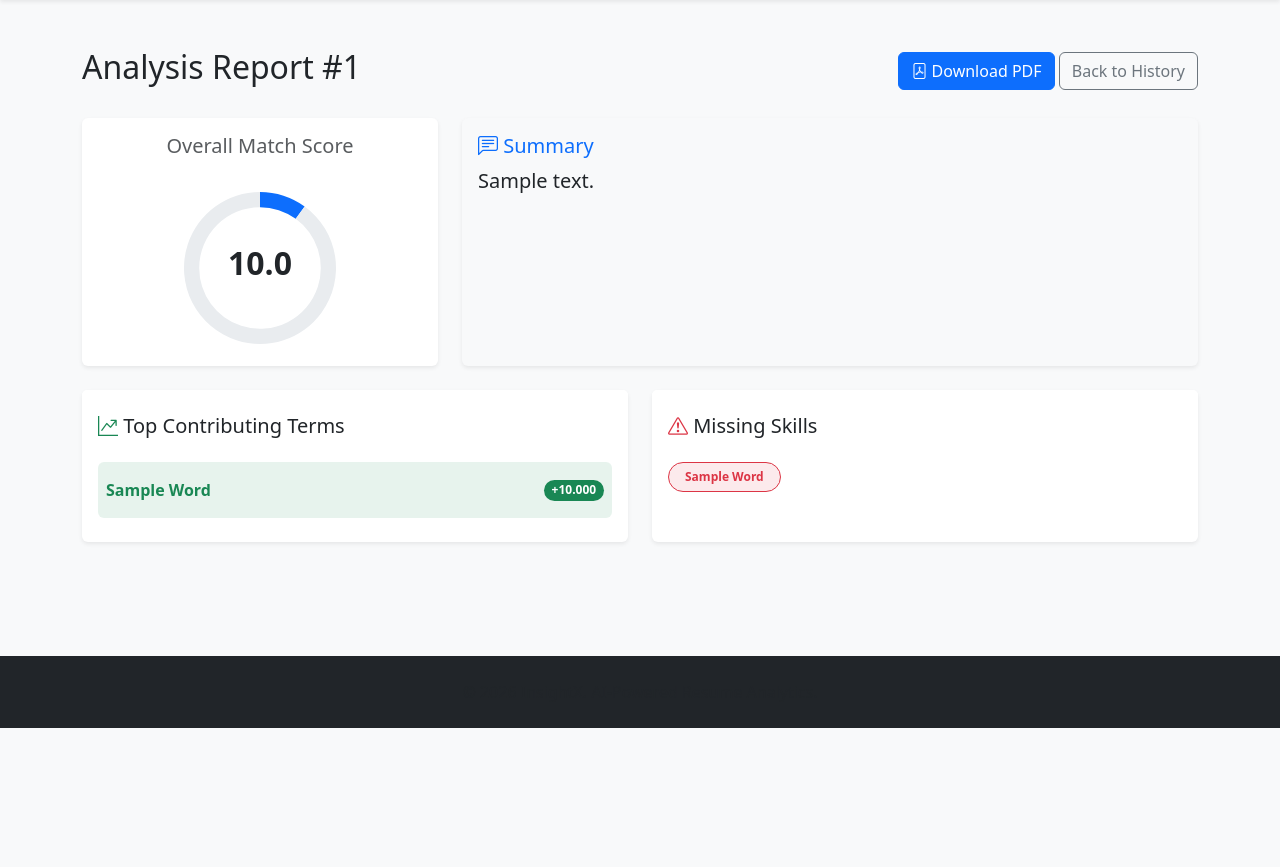
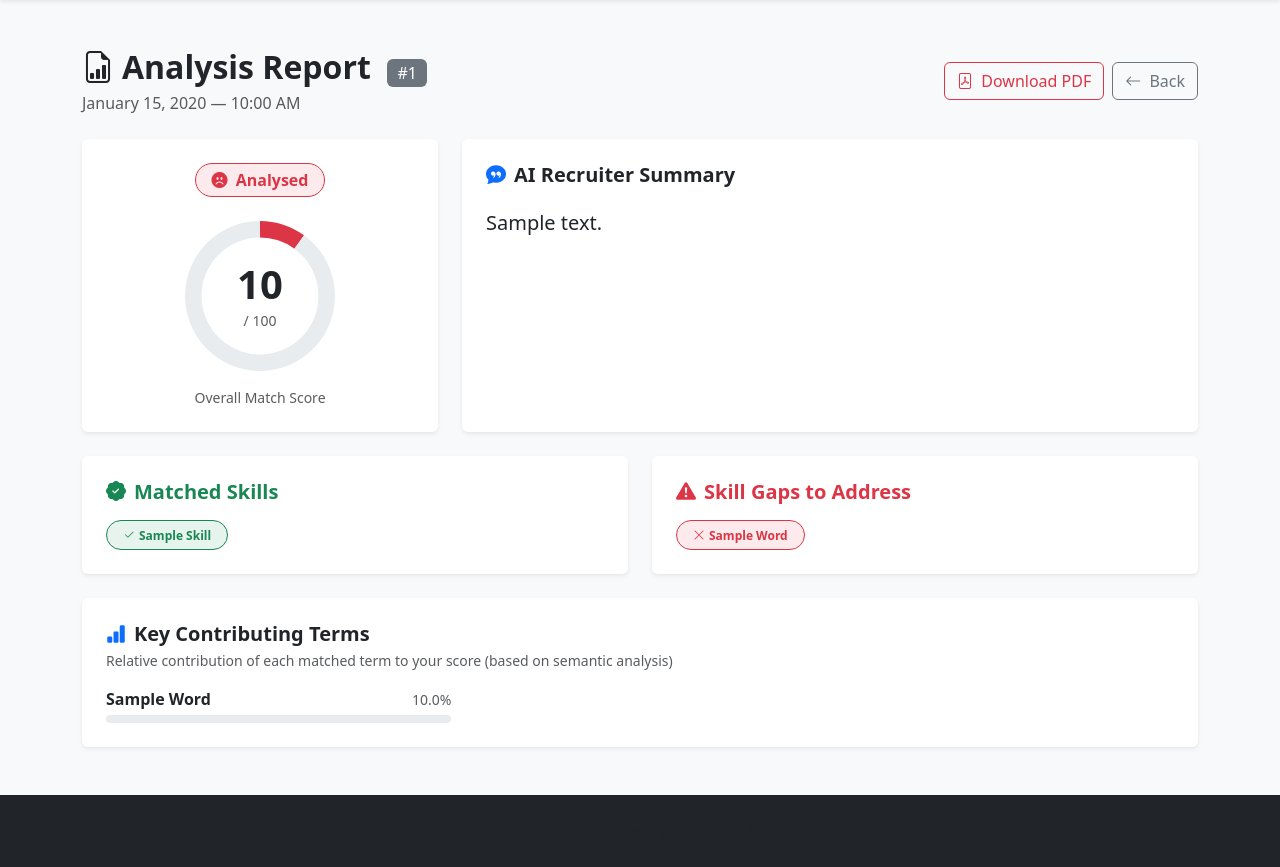
Before and after one commit to arnavnaik22/InsightX, a Django app: template analyzer/templates/analysis_detail.html in a window 1280 px wide. Shown: the part 56-923 px from the top of the page. Before the commit the page ends 784 px from the top, so only its background shows below. Run offline with Django 5.2, Linux system fonts and the light colour scheme; the template is opened without the code that fills it: most values are stand-ins (such as "Sample title", 1, 10 or a date in 2020); data that the repository does not hold is empty; parts of the project's set-up code (start-up, migrations or seed data) failed here and were passed over.

Commit message:
Short message about what you changed

```diff
--- a/analyzer/templates/analysis_detail.html
+++ b/analyzer/templates/analysis_detail.html
@@ -1,37 +1,62 @@
 {% extends 'base.html' %}
 
 {% block content %}
-<div class="d-flex justify-content-between align-items-center mb-4">
-    <h2>Analysis Report #{{ analysis.id }}</h2>
+
+{% with insights=analysis.insights_json score=analysis.overall_score %}
+
+<div class="d-flex flex-wrap justify-content-between align-items-center mb-4 gap-2">
     <div>
-        <a href="{% url 'export_pdf' analysis.id %}" class="btn btn-primary"><i class="bi bi-file-pdf"></i> Download PDF</a>
-        <a href="{% url 'history' %}" class="btn btn-outline-secondary">Back to History</a>
+        <h2 class="fw-bold mb-1">
+            <i class="bi bi-file-earmark-bar-graph me-2"></i>Analysis Report
+            <span class="badge bg-secondary fw-normal fs-6 ms-2">#{{ analysis.id }}</span>
+        </h2>
+        <p class="text-muted mb-0">{{ analysis.created_at|date:"F j, Y — g:i A" }}</p>
+    </div>
+    <div class="d-flex gap-2">
+        <a href="{% url 'export_pdf' analysis.id %}" class="btn btn-outline-danger">
+            <i class="bi bi-file-pdf me-1"></i> Download PDF
+        </a>
+        <a href="{% url 'history' %}" class="btn btn-outline-secondary">
+            <i class="bi bi-arrow-left me-1"></i> Back
+        </a>
     </div>
 </div>
 
-<div class="row g-4">
+<!-- TOP ROW: Score + Summary -->
+<div class="row g-4 mb-4">
+
+    <!-- Score Donut -->
     <div class="col-md-4">
-        <div class="card shadow-sm border-0 h-100">
-            <div class="card-body text-center">
-                <h5 class="text-muted">Overall Match Score</h5>
-                <div class="position-relative d-inline-block mt-3 w-50">
+        <div class="card shadow-sm border-0 h-100 text-center">
+            <div class="card-body d-flex flex-column align-items-center justify-content-center py-4">
+                <span id="tierBadge" class="badge rounded-pill px-3 py-2 fs-6 mb-3">
+                    <i id="tierIcon" class="bi me-1"></i>
+                    {{ insights.tier|default:"Analysed" }}
+                </span>
+                <div class="position-relative d-inline-block my-2" style="width:150px; height:150px;">
                     <canvas id="scoreChart" data-score="{{ analysis.overall_score|stringformat:'.2f' }}"></canvas>
-                    <div class="position-absolute top-50 start-50 translate-middle h2 fw-bold mb-0">
-                        {{ analysis.overall_score|floatformat:1 }}
+                    <div class="position-absolute top-50 start-50 translate-middle text-center">
+                        <div class="display-6 fw-bold">{{ analysis.overall_score|floatformat:0 }}</div>
+                        <small class="text-muted">/ 100</small>
+                    </div>
+                </div>
+                <p class="text-muted small mt-2 mb-0">Overall Match Score</p>
             </div>
         </div>
     </div>
-        </div>
-    </div>
+
+    <!-- Summary -->
     <div class="col-md-8">
-        <div class="card shadow-sm border-0 h-100 bg-light">
-            <div class="card-body">
-                <h5 class="card-title text-primary"><i class="bi bi-chat-left-text"></i> Summary</h5>
-                <p class="lead" id="summaryText">
-                    {% if analysis.insights_json.summary_text %}
-                        {{ analysis.insights_json.summary_text }}
+        <div class="card shadow-sm border-0 h-100">
+            <div class="card-body p-4">
+                <h5 class="card-title fw-bold mb-3">
+                    <i class="bi bi-chat-quote-fill text-primary me-2"></i>AI Recruiter Summary
+                </h5>
+                <p class="lead lh-lg">
+                    {% if insights.summary_text %}
+                        {{ insights.summary_text }}
                     {% else %}
-                        Processing...
+                        Processing your results…
                     {% endif %}
                 </p>
             </div>
@@ -39,80 +64,137 @@
     </div>
 </div>
 
-<div class="row mt-4">
+<!-- SECOND ROW: Strengths + Gaps -->
+<div class="row g-4 mb-4">
+
+    <!-- Matched Skills (Strengths) -->
     <div class="col-md-6">
         <div class="card shadow-sm border-0 h-100">
-            <div class="card-header bg-white border-bottom-0 pt-4 pb-0">
-                <h5 class="card-title"><i class="bi bi-graph-up-arrow text-success"></i> Top Contributing Terms</h5>
+            <div class="card-body p-4">
+                <h5 class="fw-bold mb-3 text-success">
+                    <i class="bi bi-patch-check-fill me-2"></i>Matched Skills
+                </h5>
+                <div class="d-flex flex-wrap gap-2">
+                    {% for skill in insights.match_buckets.matched %}
+                        <span class="badge bg-success bg-opacity-10 text-success border border-success rounded-pill px-3 py-2">
+                            <i class="bi bi-check2 me-1"></i>{{ skill|title }}
+                        </span>
+                    {% empty %}
+                        <p class="text-muted">No strong keyword overlaps detected.</p>
+                    {% endfor %}
                 </div>
-            <div class="card-body">
-                <ul class="list-group list-group-flush">
-                    {% for word, val in analysis.insights_json.top_positives.items %}
-                    <li class="list-group-item d-flex justify-content-between align-items-center border-0 px-2 py-3 rounded mb-2 bg-success bg-opacity-10 text-success">
-                        <span class="fw-bold">{{ word|title }}</span>
-                        <span class="badge bg-success rounded-pill">+{{ val|floatformat:3 }}</span>
-                    </li>
-                    {% empty %}
-                    <li class="list-group-item text-muted border-0">No strong positives detected.</li>
-                    {% endfor %}
-                </ul>
             </div>
         </div>
     </div>
 
+    <!-- Missing Skills (Gaps) -->
     <div class="col-md-6">
         <div class="card shadow-sm border-0 h-100">
-            <div class="card-header bg-white border-bottom-0 pt-4 pb-0">
-                <h5 class="card-title"><i class="bi bi-exclamation-triangle text-danger"></i> Missing Skills</h5>
-            </div>
-            <div class="card-body">
+            <div class="card-body p-4">
+                <h5 class="fw-bold mb-3 text-danger">
+                    <i class="bi bi-exclamation-triangle-fill me-2"></i>Skill Gaps to Address
+                </h5>
                 <div class="d-flex flex-wrap gap-2">
-                    {% for word in analysis.insights_json.match_buckets.missing %}
-                        <span class="badge bg-danger bg-opacity-10 text-danger border border-danger px-3 py-2 rounded-pill">
-                            {{ word|title }}
+                    {% for word in insights.match_buckets.missing %}
+                        <span class="badge bg-danger bg-opacity-10 text-danger border border-danger rounded-pill px-3 py-2">
+                            <i class="bi bi-x-lg me-1"></i>{{ word|title }}
                         </span>
                     {% empty %}
-                        {% for word in analysis.insights_json.missing_keywords %}
-                            <span class="badge bg-danger bg-opacity-10 text-danger border border-danger px-3 py-2 rounded-pill">
-                                {{ word|title }}
-                            </span>
-                        {% empty %}
-                        <p class="text-muted w-100">Excellent! You seem to cover all extracted required keywords.</p>
-                        {% endfor %}
+                        <div class="text-success d-flex align-items-center gap-2">
+                            <i class="bi bi-stars fs-4"></i>
+                            <p class="mb-0">Excellent! You cover all extracted JD keywords.</p>
+                        </div>
                     {% endfor %}
                 </div>
             </div>
         </div>
     </div>
 </div>
+
+<!-- THIRD ROW: Key Contributing Terms -->
+<div class="row g-4">
+    <div class="col-12">
+        <div class="card shadow-sm border-0">
+            <div class="card-body p-4">
+                <h5 class="fw-bold mb-1">
+                    <i class="bi bi-bar-chart-fill text-primary me-2"></i>Key Contributing Terms
+                </h5>
+                <p class="text-muted small mb-3">Relative contribution of each matched term to your score (based on semantic analysis)</p>
+                <div class="row g-3">
+                    {% for word, pct in insights.top_positives.items %}
+                    <div class="col-md-4">
+                        <div class="d-flex justify-content-between align-items-center mb-1">
+                            <span class="fw-semibold">{{ word|title }}</span>
+                            <small class="text-muted">{{ pct|floatformat:1 }}%</small>
+                        </div>
+                        <div class="progress" style="height: 8px; border-radius: 4px;">
+                            <div class="progress-bar bg-primary" role="progressbar"
+                                 style="width: {{ pct }}%;"
+                                 aria-valuenow="{{ pct }}" aria-valuemin="0" aria-valuemax="100">
+                            </div>
+                        </div>
+                    </div>
+                    {% empty %}
+                        <p class="text-muted">No contributing terms detected.</p>
+                    {% endfor %}
+                </div>
+            </div>
+        </div>
+    </div>
+</div>
+
+{% endwith %}
+
 {% endblock %}
 
 {% block scripts %}
 <script>
-    document.addEventListener("DOMContentLoaded", function() {
+    document.addEventListener("DOMContentLoaded", function () {
         const ctx = document.getElementById('scoreChart');
-        if (ctx) {
+        if (!ctx) return;
+
         const score = parseFloat(ctx.getAttribute('data-score')) || 0;
+
+        // Determine tier styling from score
+        let barColor, bgClass, textClass, borderClass, iconClass;
+        if (score >= 80) {
+            barColor = '#198754'; bgClass = 'bg-success'; textClass = 'text-success'; borderClass = 'border-success'; iconClass = 'bi-emoji-laughing-fill';
+        } else if (score >= 60) {
+            barColor = '#0d6efd'; bgClass = 'bg-primary'; textClass = 'text-primary'; borderClass = 'border-primary'; iconClass = 'bi-emoji-smile-fill';
+        } else if (score >= 40) {
+            barColor = '#ffc107'; bgClass = 'bg-warning'; textClass = 'text-warning'; borderClass = 'border-warning'; iconClass = 'bi-emoji-neutral-fill';
+        } else {
+            barColor = '#dc3545'; bgClass = 'bg-danger'; textClass = 'text-danger'; borderClass = 'border-danger'; iconClass = 'bi-emoji-frown-fill';
+        }
+
+        // Style tier badge
+        const badge = document.getElementById('tierBadge');
+        const icon = document.getElementById('tierIcon');
+        if (badge) {
+            badge.classList.add(bgClass, 'bg-opacity-10', textClass, 'border', borderClass);
+        }
+        if (icon) {
+            icon.classList.add(iconClass);
+        }
+
+        // Draw donut chart
         new Chart(ctx, {
             type: 'doughnut',
             data: {
                 datasets: [{
                     data: [score, 100 - score],
-                        backgroundColor: ['#0d6efd', '#e9ecef'],
+                    backgroundColor: [barColor, '#e9ecef'],
                     borderWidth: 0,
-                        cutout: '80%'
                 }]
             },
             options: {
                 responsive: true,
                 maintainAspectRatio: true,
-                    animation: {
-                        animateScale: true
-                    },
-                    plugins: { tooltip: { enabled: false } }
+                cutout: '78%',
+                animation: { animateScale: true },
+                plugins: { tooltip: { enabled: false }, legend: { display: false } }
             }
         });
-        }
     });
 </script>
 {% endblock %}
```
Also changed, not shown: analyzer/ml/explainer.py (+59 -11 lines). Lines whose indentation alone changed are shown as unchanged.
